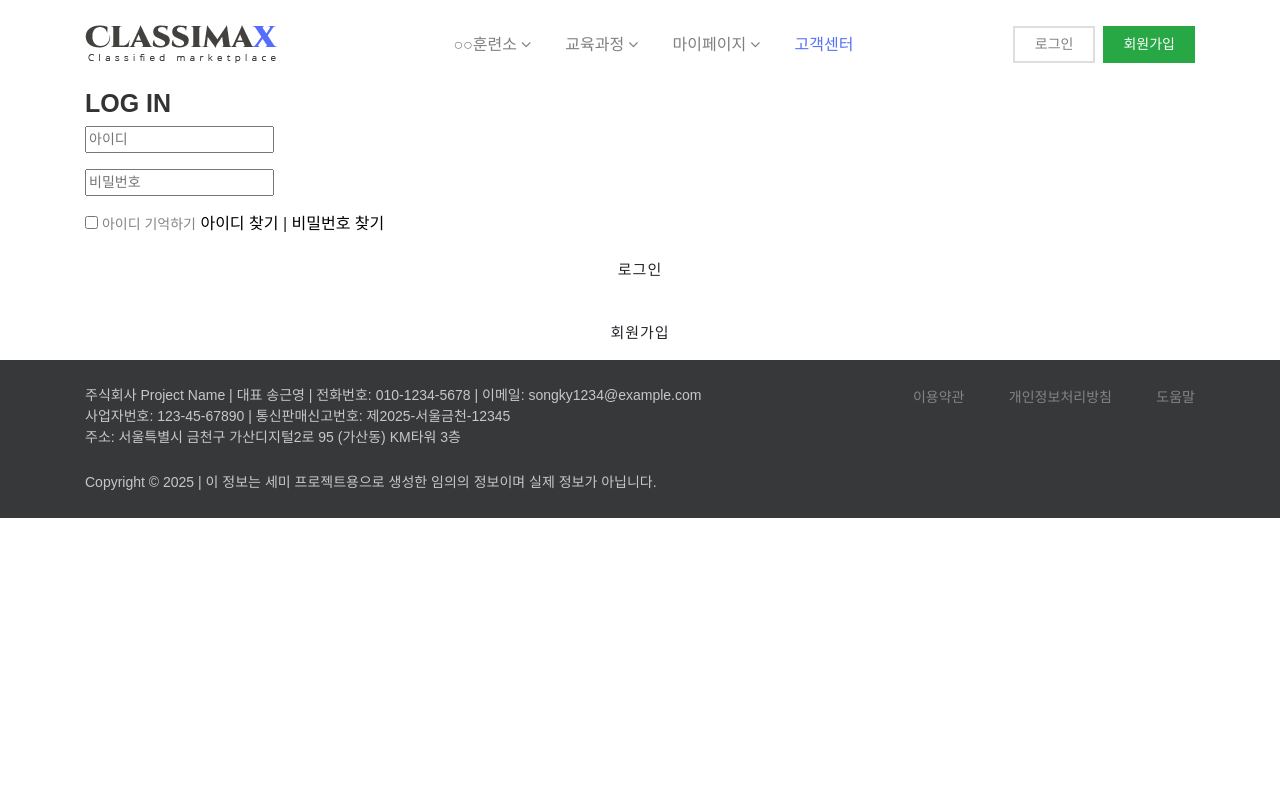
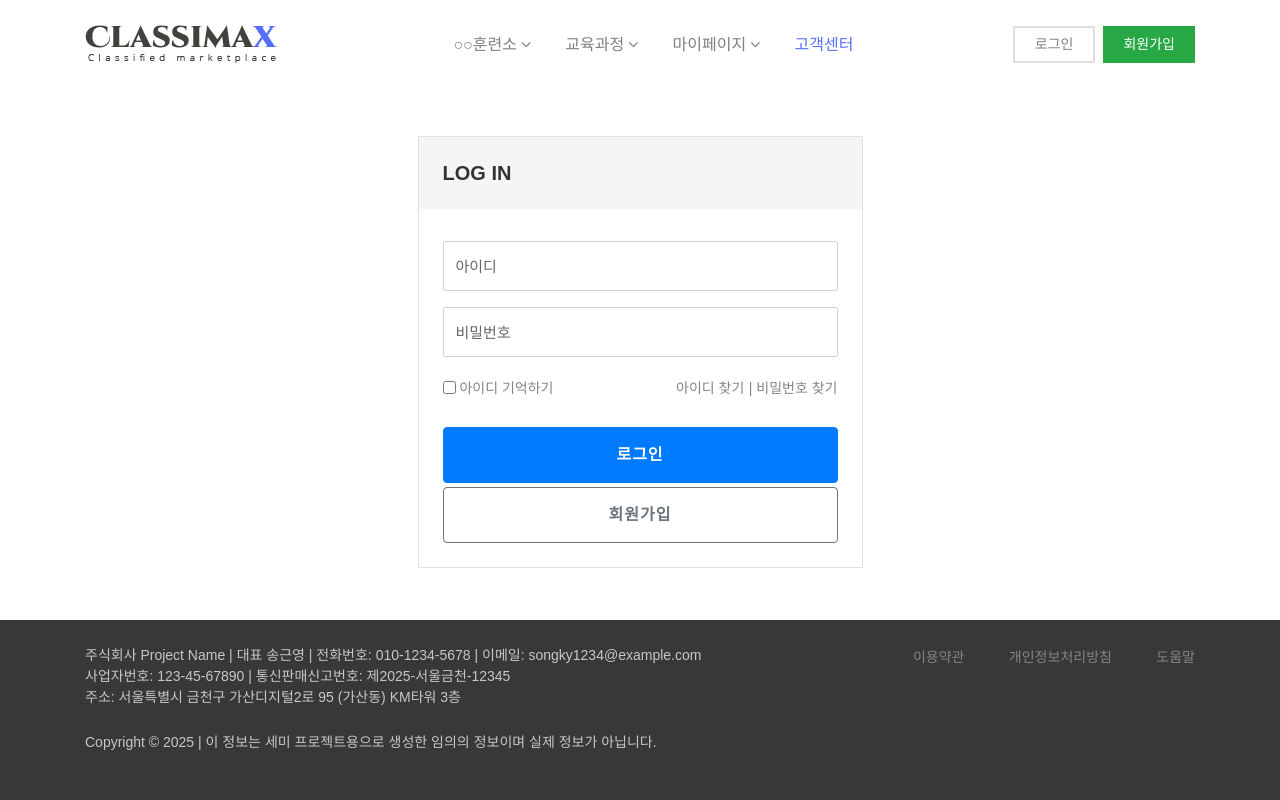
Before and after one commit to Goodee-Semi-Project/goodee-semi-project, a Java web app: page /account/login in a window 1280 px wide. Run offline with Tomcat 11, a stand-in JSP engine, Linux system fonts and the light colour scheme; some libraries are stand-ins or nearby versions; some web fonts are replaced.

Commit message:
Update: Header가 스크롤을 내려도 상단에 고정되도록 수정 + Footer가 반드시 화면 최하단에 위치하도록 수정 + 로그인, 회원가입 CSS 적용

```diff
--- a/Goodee-Semi/src/main/webapp/WEB-INF/views/account/login.jsp
+++ b/Goodee-Semi/src/main/webapp/WEB-INF/views/account/login.jsp
@@ -13,31 +13,35 @@ pageEncoding="UTF-8"%>
 <body class="login-page">
   <%@ include file="/WEB-INF/views/include/header.jsp" %>
 
-  <div class="login-wrap container">
-    <div class="login-box">
-      <h2>LOG IN</h2>
+  <section class="login py-5 border-top-1">
+	  <div class="container">
+	    <div class="row justify-content-center">
+	      <div class="col-lg-5 col-md-8 align-item-center">
+	        <div class="border">
+	          <h3 class="bg-gray p-4">LOG IN</h3>
 	          <form id="accountLoginFrm">
-        <div class="form-group">
-          <input type="text" id="accountId" name="accountId" placeholder="아이디">
+	            <fieldset class="p-4">
+	              <input class="form-control mb-3" type="text" id="accountId" name="accountId" placeholder="아이디" required>
+	              <input class="form-control mb-3" type="password" id="accountPw" name="accountPw" placeholder="비밀번호" required>
+	              <div class="loggedin-forgot" style="display: flex; justify-content: space-between; align-items: center; height: 30px;">
+	              	<div>
+		              	<label for="remember" class="pt-3 pb-2"><input type="checkbox" id="remember" name="remember" style="vertical-align: -1px;"> 아이디 기억하기</label>
 	              	</div>
-        <div class="form-group">
-          <input type="password" id="accountPw" name="accountPw" placeholder="비밀번호">
+	              	<div>
+	              		<a href="<c:url value='/account/findId'/>" style="font-size: 14px; color: #848484;">아이디 찾기</a>
+	              		<span style="font-size: 14px; color: #848484;"> | </span>
+	              		<a href="<c:url value='/account/findPw'/>" style="font-size: 14px; color: #848484;">비밀번호 찾기</a>
 	              	</div>
-        <div class="form-options">
-          <label><input type="checkbox" name="remember"> 아이디 기억하기</label>
-          <a href="<c:url value='/account/findId'/>">아이디 찾기</a> | <a href="<c:url value='/account/findPw'/>">비밀번호 찾기</a>
 	              </div>
-        <button type="submit" class="btn btn-block">로그인</button>
-        <button type="button" class="btn btn-block btn-outline"
-                onclick="location.href='<c:url value='/account/register'/>'">
-          회원가입
-        </button>
+	              <button type="submit" class="btn btn-primary font-weight-bold col-12 mt-4" style="font-size: 16px;">로그인</button>
+	              <button type="button" class="btn btn-outline-secondary font-weight-bold col-12 mt-1" style="font-size: 16px;" onclick="location.href='<c:url value='/account/register'/>'">회원가입</button>
+	            </fieldset>
 	          </form>
 	        </div>
-    <div class="login-image">
-      <%-- <img src="<c:url value='/resources/images/pug.png'/>" alt="강아지"> --%>
 	      </div>
 	    </div>
+	  </div>
+	</section>
 
   <%@ include file="/WEB-INF/views/include/footer.jsp" %>
   <!-- ✅ jQuery 코드 실행은 페이지 맨 아래 -->
--- a/Goodee-Semi/src/main/webapp/WEB-INF/views/include/footer.jsp
+++ b/Goodee-Semi/src/main/webapp/WEB-INF/views/include/footer.jsp
@@ -1,7 +1,8 @@
 <%@ page language="java" contentType="text/html; charset=UTF-8"	pageEncoding="UTF-8"%>
 <%@ taglib prefix="c" uri="jakarta.tags.core" %>
 
-<footer class="footer-bottom">
+<div style="height: 180px;"></div>
+<footer class="footer-bottom" style="position: absolute; width: 100%; height: 180px; bottom: 0%;">
   <!-- Container Start -->
   <div class="container">
     <div class="row">
@@ -34,6 +35,7 @@
     <i class="fa fa-angle-up"></i>
   </div>
 </footer>
+</div>
 
 <!-- Plugins -->
 <script src="/static/plugins/jquery/jquery.min.js"></script>
@@ -47,7 +49,16 @@
 
 <script src="/static/js/script.js"></script>
 <script>
+	function logout(e){
+		e.preventDefault();
+
+		if(confirm("로그아웃 하시겠습니까?")){
+			location.href = "<c:url value='/account/logout' />";
+		}
+	}
+
 	$(() => {
+
 		$("#searchCourseForm").submit((event) => {
 			event.preventDefault();
 
--- a/Goodee-Semi/src/main/webapp/WEB-INF/views/include/head.jsp
+++ b/Goodee-Semi/src/main/webapp/WEB-INF/views/include/head.jsp
@@ -10,7 +10,7 @@
   <meta name="theme-name" content="classimax" />
 
   <!-- favicon -->
-  <link href="/static/images/favicon.png" rel="shortcut icon">
+  <link href="/static/images/favicon.ico" rel="shortcut icon">
 
   <!-- Plugins -->
   <link href="/static/plugins/bootstrap/bootstrap.min.css" rel="stylesheet">
--- a/Goodee-Semi/src/main/webapp/WEB-INF/views/include/header.jsp
+++ b/Goodee-Semi/src/main/webapp/WEB-INF/views/include/header.jsp
@@ -1,11 +1,12 @@
 <%@ page language="java" contentType="text/html; charset=UTF-8"	pageEncoding="UTF-8"%>
 <%@ taglib prefix="c" uri="jakarta.tags.core" %>
 
-<header>
+<div style="min-height: 100vh; position: relative;">
+<header style="position: fixed; width: 100%; height: 88px; z-index: 100; background-color: white;">
 	<div class="container">
 		<div class="row">
 			<div class="col-md-12">
-				<nav class="navbar navbar-expand-lg navbar-light navigation">
+				<nav class="navbar navbar-expand-lg navbar-light navigation" style="height: 100%;">
 					<a class="navbar-brand" href="<c:url value='/' />">
 						<img src="/static/images/logo.png" alt="">
 					</a>
@@ -76,13 +77,4 @@
 		</div>
 	</div>
 </header>
-
-<script>
-	function logout(e){
-		e.preventDefault();
-
-		if(confirm("로그아웃 하시겠습니까?")){
-			location.href = "<c:url value='/account/logout' />";
-		}
-	}
-</script>
+<div style="height: 88px;"></div>
```
Also changed, not shown: Goodee-Semi/src/main/webapp/WEB-INF/views/account/register.jsp (+68 -21 lines), Goodee-Semi/src/main/webapp/static/images/favicon.ico (added), Goodee-Semi/src/main/webapp/static/images/favicon.png (deleted). Lines whose indentation alone changed are shown as unchanged.
